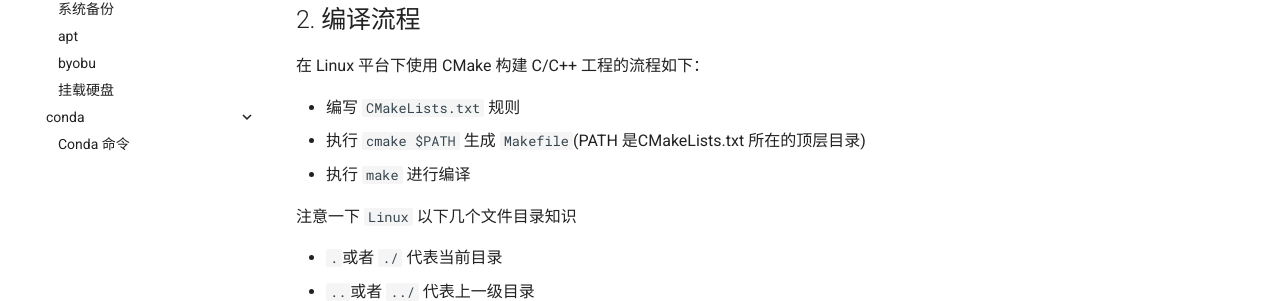
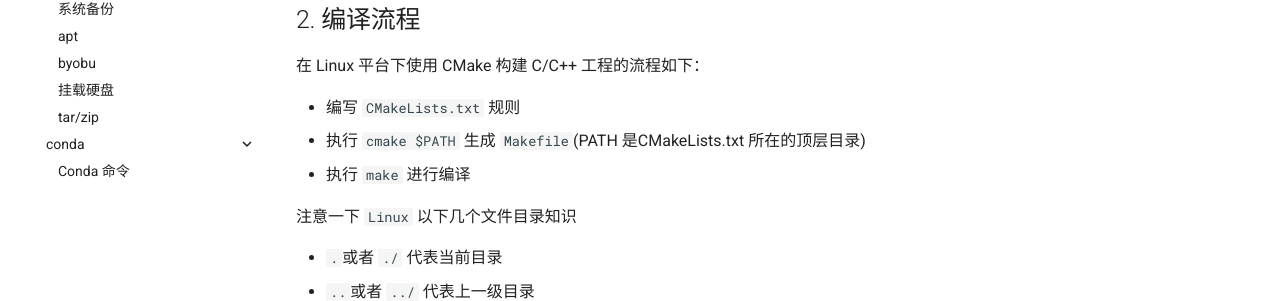
Before and after one commit to Xjg-0216/xjg-0216.github.io, an MkDocs documentation site: the page built from docs/TOOL/vscode/06-cmake-compile-step.md, in a window 1280 px wide. Shown: the part 554-855 px from the top of the page. Built offline with MkDocs 1.6.1 and Material for MkDocs 9.7.7, drawn with Linux system fonts in a browser that asks for light colours; comment, search, counter and statistics services are not loaded.

Commit message:
update tar

```diff
--- a/mkdocs.yml
+++ b/mkdocs.yml
@@ -26,6 +26,7 @@ nav:
       - TOOL/ubuntu/02-apt.md
       - TOOL/ubuntu/04-byobu.md
       - TOOL/ubuntu/05-mount.md
+      - TOOL/ubuntu/06-tar.md
     - conda:
       - TOOL/conda.md
   - 图像处理:
```
